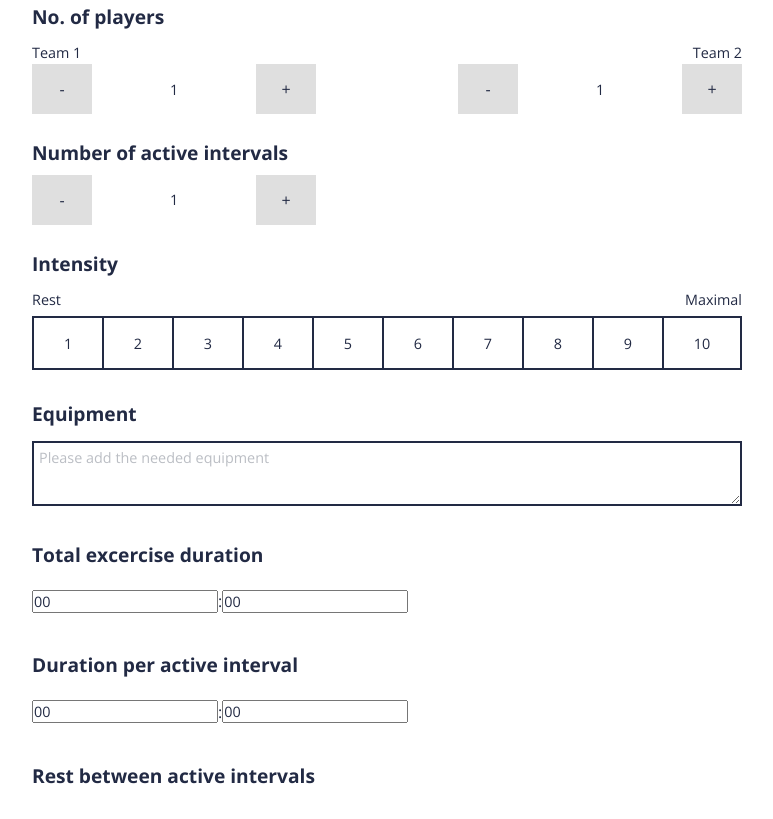
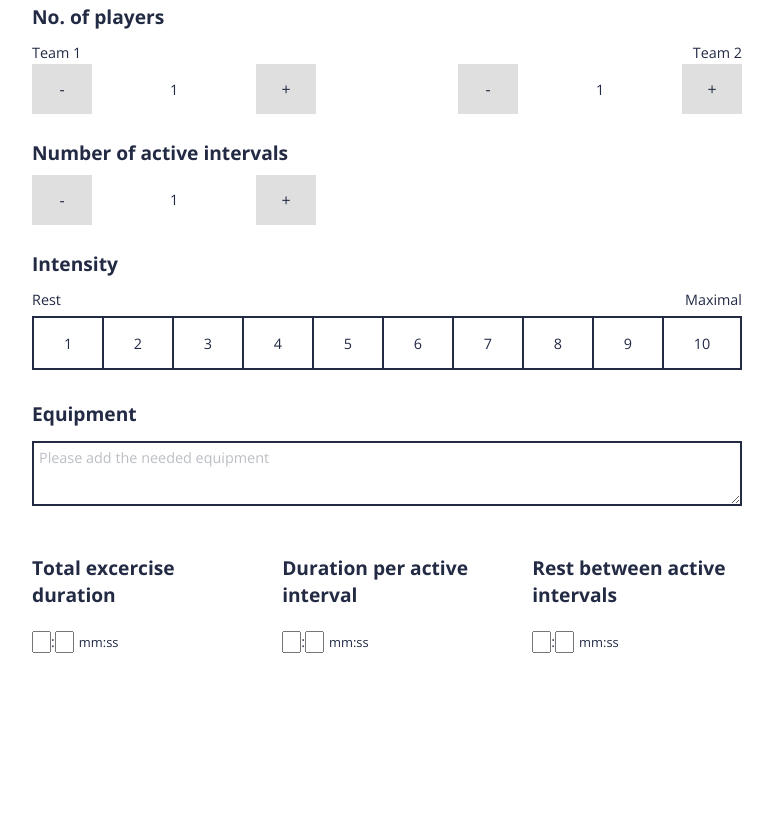
Before and after one commit to designhorf/psp, a website: page index.html in a window 1280 px wide. Shown: the part 383-1202 px from the top of the page, without its empty margins (253-1026 px from the left). After the commit the page ends 1075 px from the top, so only its background shows below. Drawn offline with nearby package versions, Linux system fonts and the light colour scheme; files that its build step writes are made by us from their sources.

Commit message:
modified alignment of intervals

```diff
--- a/assets/stylesheets/base.scss
+++ b/assets/stylesheets/base.scss
@@ -154,10 +154,45 @@ textarea {
             }
         }
 
+        .interval {
+            align-items: center;
+            display: flex;
+            height: 40px;
+            font-size: .9em;
+            width: 40%;
+
+            .right-space {
+                margin-right: 5px;
+            }
+
+            input {
+                width: 15px;
+            }
+        }
+
 
         &-content-active {
             background-color: $green;
             color: $white;
         }
     }
+
+    .intervals {
+        display: flex;
+        flex-direction: row;
+        flex-wrap: wrap;
+        justify-content: space-between;
+
+        .form-body-widget {
+            width: 100%;
+
+            @media (min-width: 568px) {
+                width: 49%;
+            }
+
+            @media (min-width: 768px) {
+                width: 33.3%;
+            }
+        }
+    }
 }
--- a/index.html
+++ b/index.html
@@ -190,24 +190,33 @@
                 <textarea class="form-body-widget-textarea" placeholder="Please add the needed equipment"></textarea>
             </div>
 
+            <div class="intervals">
                 <div id="excercise-duration" class="form-body-widget">
                     <h1>Total excercise duration</h1>
-                <div class="players">
-                    <input class="" type="number" value="00">:
-                    <input class="" type="number" value="00">
+                    <div class="interval">
+                        <input class="" type="number" placeholder="00">:
+                        <input class="right-space" type="number" min="0" max="59" step="1" placeholder="00">
+                        <p>mm:ss</p>
                     </div>
                 </div>
 
                 <div id="duration-interval" class="form-body-widget">
                     <h1>Duration per active interval</h1>
-                <div class="players">
-                    <input class="" type="number" value="00">:
-                    <input class="" type="number" value="00">
+                    <div class="interval">
+                        <input class="" type="number" placeholder="00">:
+                        <input class="right-space" type="number" min="0" max="59" step="1" placeholder="00">
+                        <p>mm:ss</p>
                     </div>
                 </div>
 
                 <div id="rest-interval" class="form-body-widget">
                     <h1>Rest between active intervals</h1>
+                    <div class="interval">
+                        <input class="" type="number" placeholder="00">:
+                        <input class="right-space" type="number" min="0" max="59" step="1" placeholder="00">
+                        <p>mm:ss</p>
+                    </div>
+                </div>
             </div>
 
         </section>
```
Lines whose indentation alone changed are shown as unchanged.
